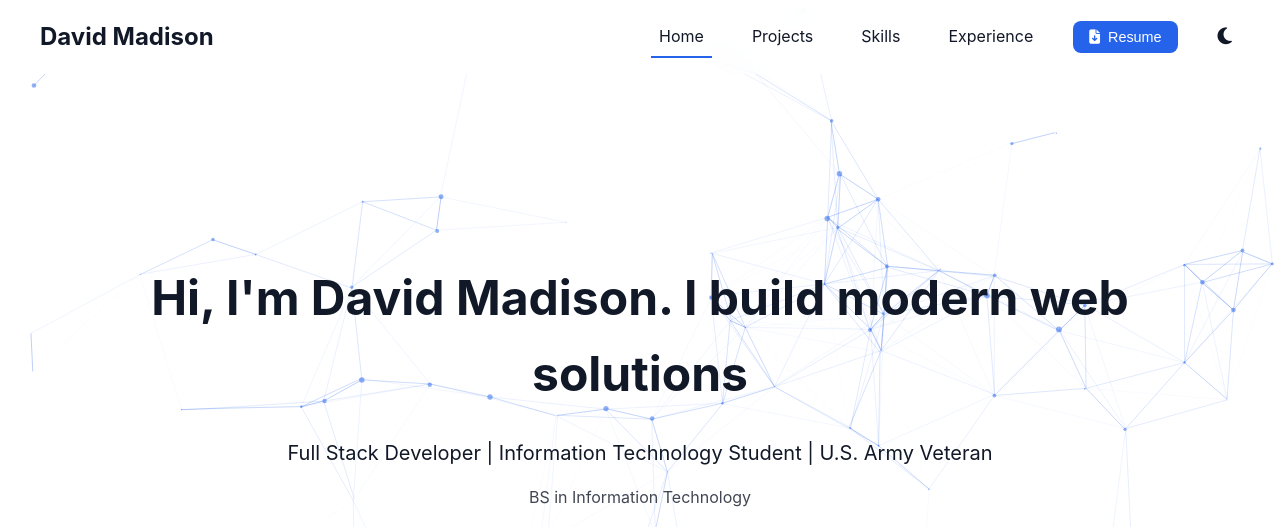
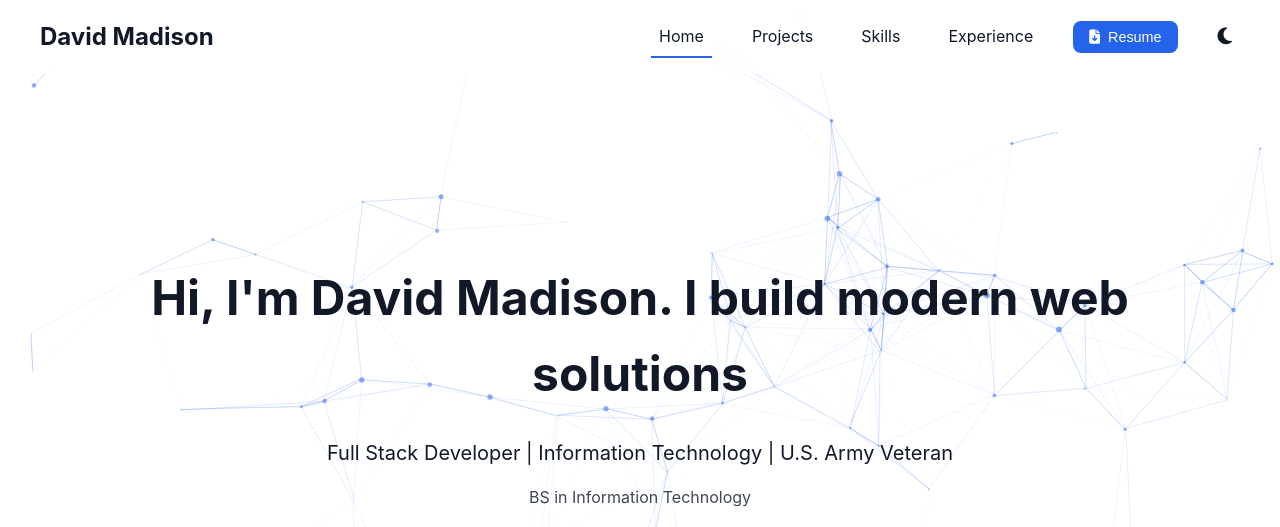
Before and after one commit to davidmadison95/Business-Portfilio, a plain HTML site: page index.html in a window 1280 px wide. Shown: the top 527 px of the page. Drawn offline with nearby package versions, Linux system fonts and the light colour scheme.

Commit message:
Update index.html

```diff
--- a/index.html
+++ b/index.html
@@ -127,7 +127,7 @@
             <h1 class="title">
                 <span class="typewriter" data-text="Hi, I'm David Madison. I build modern web solutions."></span>
             </h1>
-            <p class="subtitle">Full Stack Developer | Information Technology Student | U.S. Army Veteran</p>
+            <p class="subtitle">Full Stack Developer | Information Technology | U.S. Army Veteran</p>
             <p class="education">BS in Information Technology</p>
             <div class="section-spacer"></div>
             <div class="scroll-indicator">
```
